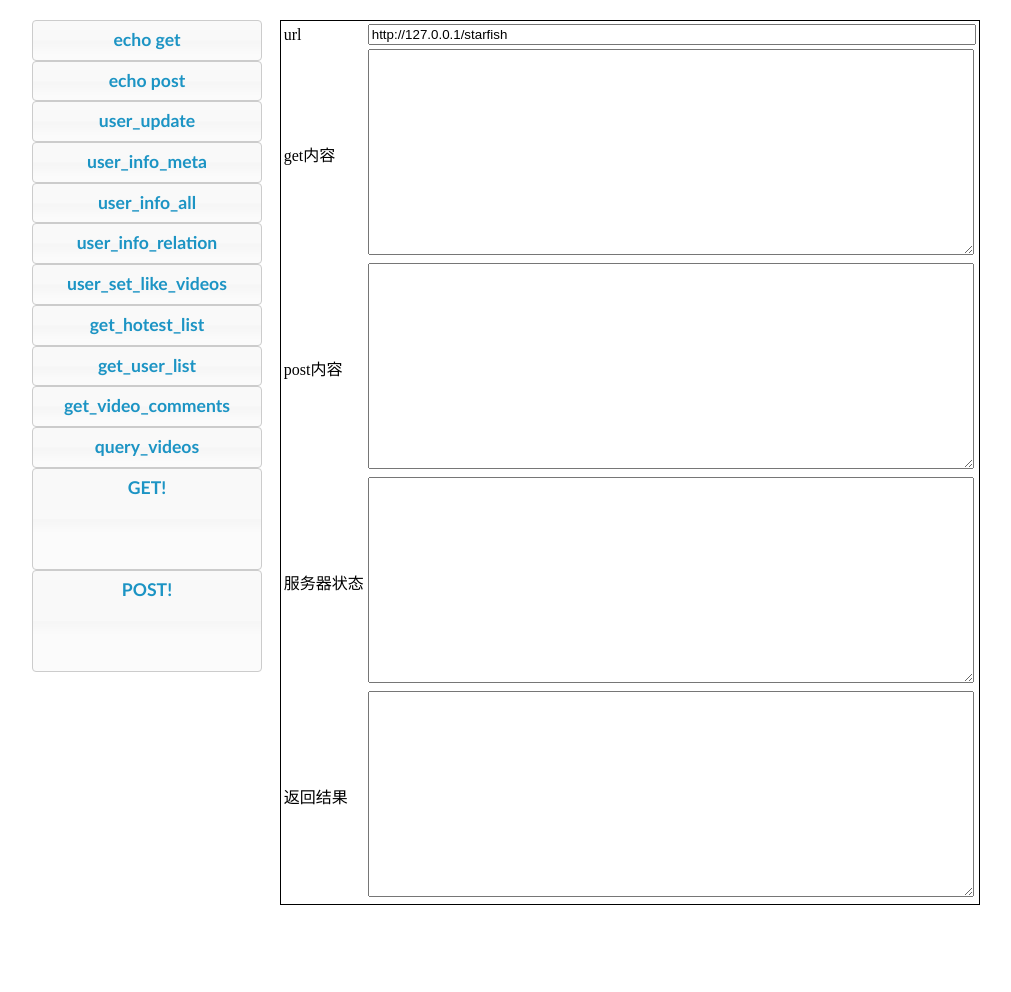
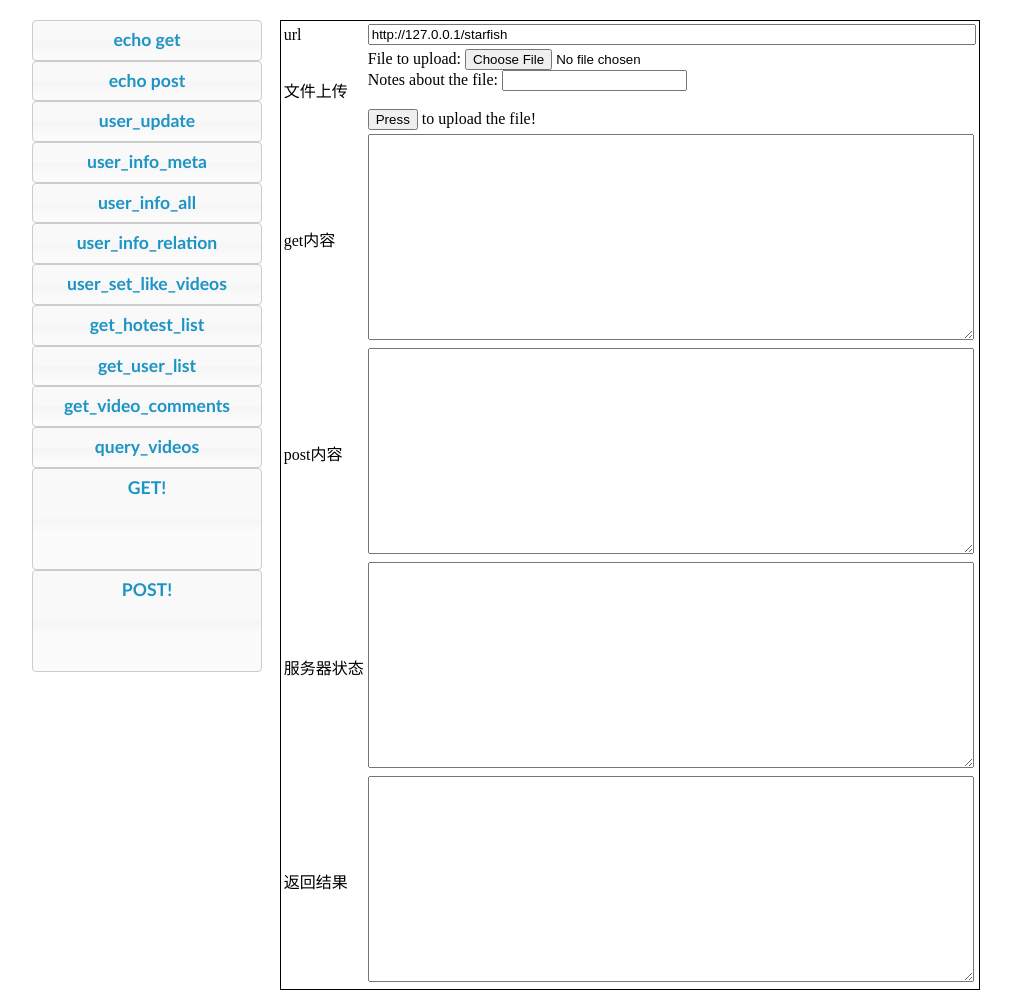
Before and after one commit to simpleton/starfish, a plain HTML site: page www/index.html in a window 1280 px wide. Shown: the whole page, without its empty margins (49-1060 px from the left). Before the commit the page ends 915 px from the top, so only its background shows below. Drawn offline with Linux system fonts and the light colour scheme.

Commit message:
add file upload html

```diff
--- a/www/index.html
+++ b/www/index.html
@@ -48,6 +48,20 @@
                         </td>
                         <td>
                             <input type="text" id="run_url" value='http://127.0.0.1/starfish'/>
+                        </td>
+                    </tr>
+                    <tr>
+                        <td>
+                            文件上传
+                        </td>
+                        <td>
+                            <form method='POST' enctype='multipart/form-data' action='/starfish/fileupload'>
+                                File to upload: <input type=file name=upfile><br>
+                                Notes about the file: <input type=text name=note><br>
+                                <br>
+                                <input type=submit value=Press> to upload the file!
+                            </form>
+
                         </td>
                     </tr>
                     <tr>
```
Also changed, not shown: 1 other file.
